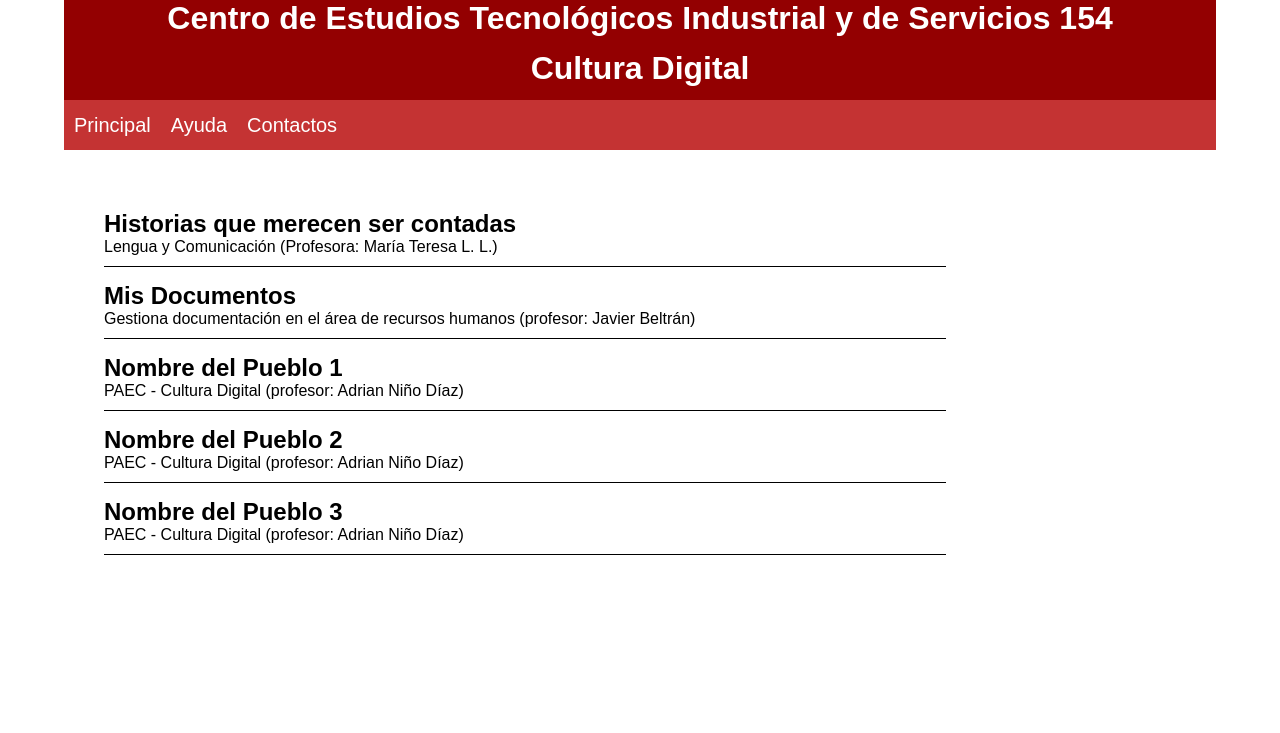
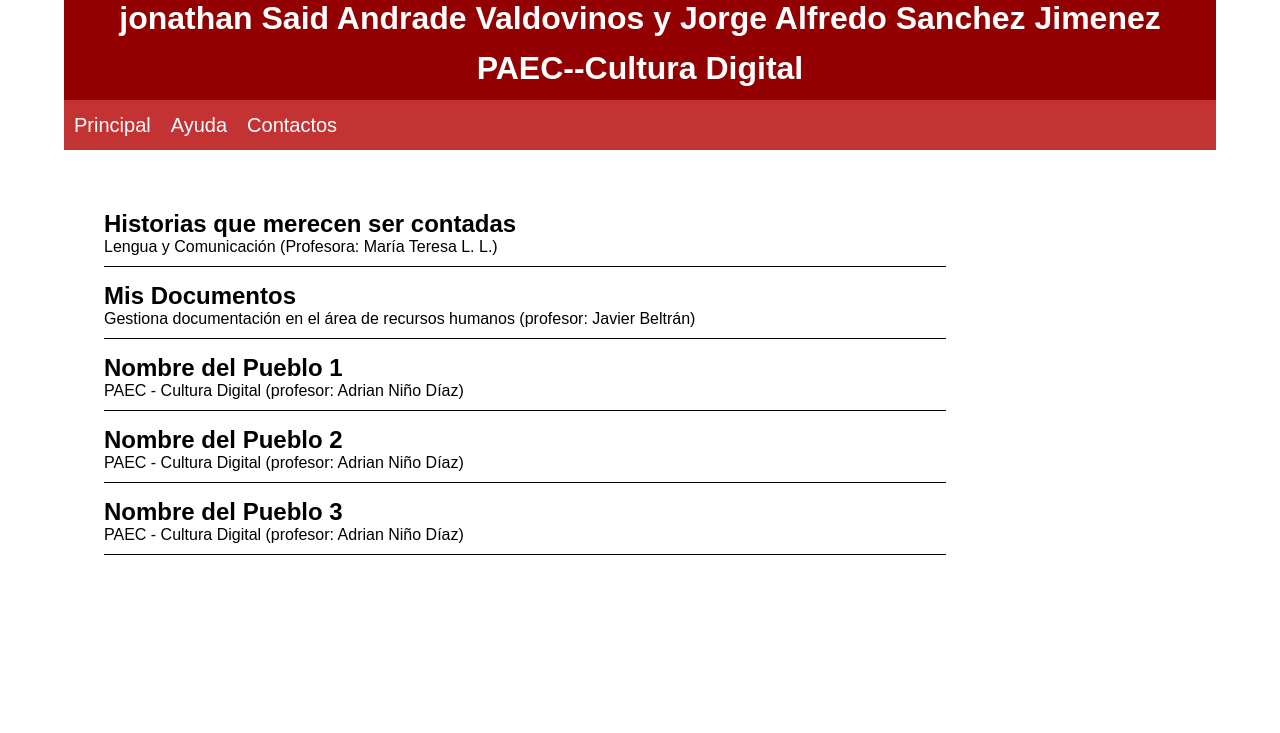
Before and after one commit to jonathaxval-max/JohnnyJorsshh67, a plain HTML site: page index.html in a window 1280 px wide. Shown: the top 733 px of the page. Drawn offline with Linux system fonts and the light colour scheme.

Commit message:
Update index.html

```diff
--- a/index.html
+++ b/index.html
@@ -8,8 +8,8 @@
   <body>
       <div id="container">
           <header>
-           <h1> Centro de Estudios Tecnológicos Industrial y de Servicios 154</h1>
-           <h1> Cultura Digital</h1>
+           <h1> jonathan Said Andrade Valdovinos y Jorge Alfredo Sanchez Jimenez</h1>
+           <h1> PAEC--Cultura Digital</h1>
 
           </header>
            <nav>
```
